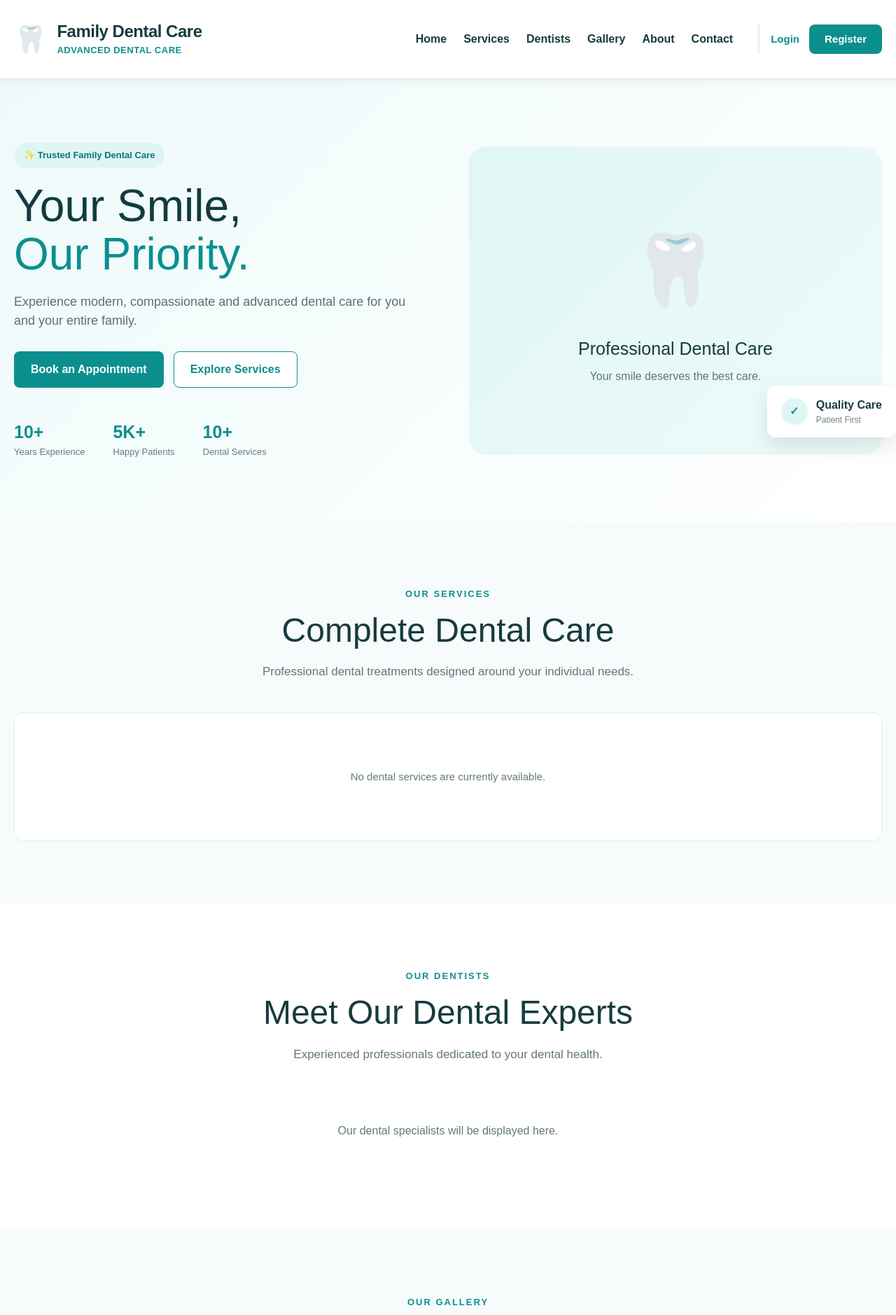
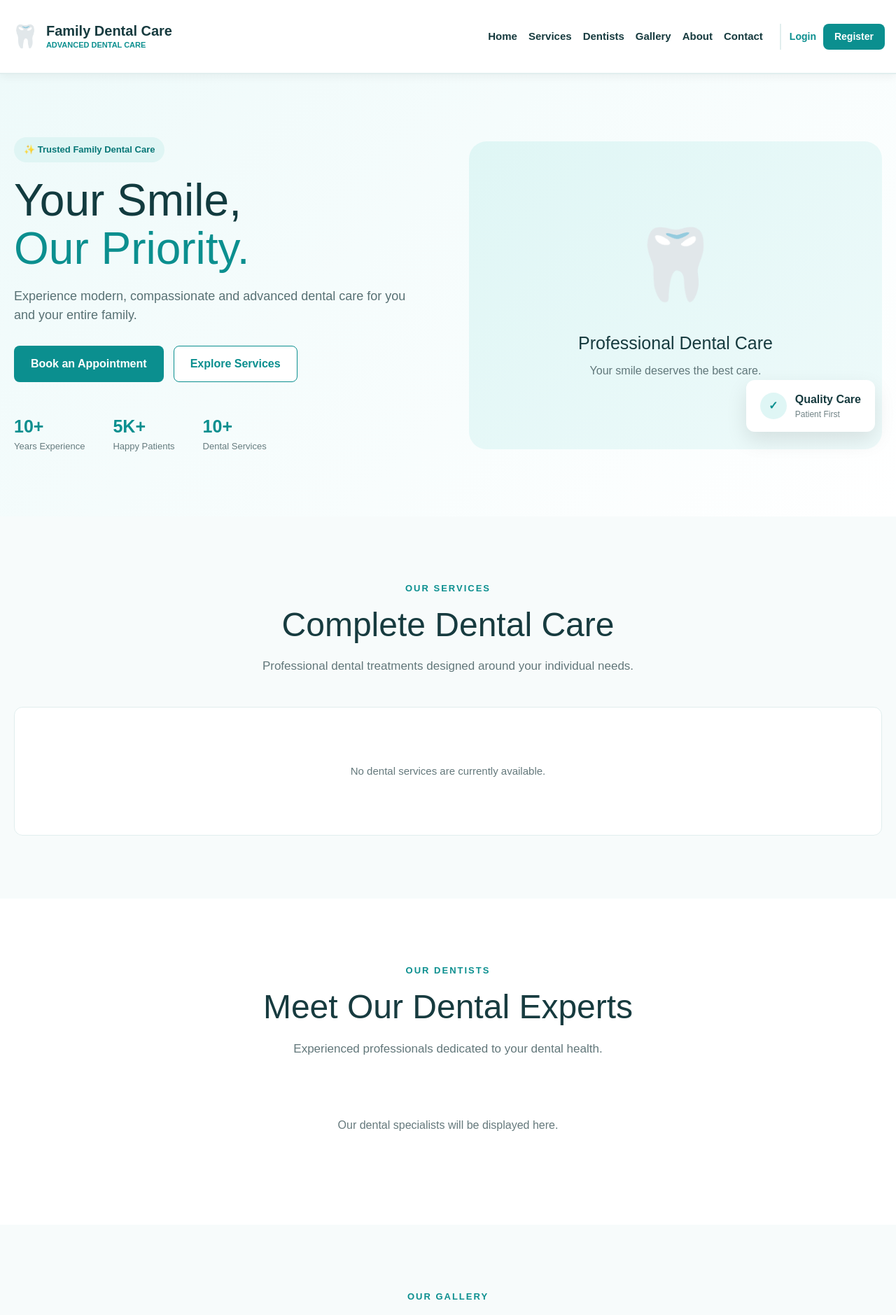
Before and after one commit to Inta-tech/FamilyDentalCare, a Django app: page / in a window 1280 px wide. Shown: the top 1879 px of the page at 70% size. Run offline with Django 5.2, Linux system fonts and the light colour scheme; data that the repository does not hold is empty; some libraries are stand-ins or nearby versions.

Commit message:
Eliminate horizontal scrollbar by tightening header layout and fixing floating card position

```diff
--- a/static/css/style.css
+++ b/static/css/style.css
@@ -302,23 +302,26 @@ section {
     color: #60777a;
 }
 
+/* Fix floating card right offset bug */
 .floating-card {
     position: absolute;
-    right: -20px;
+    right: 10px; /* Changed from -20px to prevent horizontal scrolling */
     bottom: 25px;
-
     display: flex;
     align-items: center;
     gap: 12px;
-
     padding: 16px 20px;
-
     border-radius: 12px;
-
     background: #ffffff;
-
-    box-shadow:
-        0 12px 30px rgba(0, 0, 0, 0.1);
+    box-shadow: 0 12px 30px rgba(0, 0, 0, 0.1);
+}
+
+/* Ensure navbar wrapper stays constrained */
+header, main, footer, section {
+    width: 100% !important;
+    max-width: 100vw !important;
+    box-sizing: border-box !important;
+    overflow-x: hidden !important;
 }
 
 .floating-icon {
--- a/templates/home.html
+++ b/templates/home.html
@@ -37,47 +37,47 @@
 <body>
 
 <!-- ================= NAVBAR ================= -->
-<header class="navbar" style="position: sticky; top: 0; width: 100%; z-index: 1000; background: #ffffff; border-bottom: 2px solid #e1eeee; box-shadow: 0 4px 12px rgba(0, 0, 0, 0.05); padding: 18px 0;">
-    <div class="container nav-container" style="max-width: 1320px; width: 100%; margin: 0 auto; padding: 0 20px; box-sizing: border-box; display: flex; align-items: center; justify-content: space-between;">
+<header class="navbar" style="position: sticky; top: 0; width: 100%; z-index: 1000; background: #ffffff; border-bottom: 2px solid #e1eeee; box-shadow: 0 4px 12px rgba(0, 0, 0, 0.05); padding: 14px 0;">
+    <div class="container nav-container" style="max-width: 100%; width: 100%; margin: 0 auto; padding: 0 16px; box-sizing: border-box; display: flex; align-items: center; justify-content: space-between; flex-wrap: wrap;">
 
-        <!-- Branding (Enlarged Icon & Text) -->
-        <a href="/" class="logo" style="display: flex; align-items: center; gap: 14px; text-decoration: none;">
-            <span class="logo-icon" style="font-size: 38px; line-height: 1;">🦷</span>
+        <!-- Branding -->
+        <a href="/" class="logo" style="display: flex; align-items: center; gap: 10px; text-decoration: none;">
+            <span class="logo-icon" style="font-size: 32px; line-height: 1;">🦷</span>
             <span class="logo-text" style="display: flex; flex-direction: column;">
-                <strong style="font-size: 24px; font-weight: 800; color: #173b3f; line-height: 1.2; letter-spacing: -0.5px;">
+                <strong style="font-size: 20px; font-weight: 800; color: #173b3f; line-height: 1.2;">
                     Family Dental Care
                 </strong>
-                <small style="font-size: 13px; color: #0b8f8f; font-weight: 600; text-transform: uppercase; letter-spacing: 0.5px; margin-top: 2px;">
+                <small style="font-size: 11px; color: #0b8f8f; font-weight: 600; text-transform: uppercase;">
                     Advanced Dental Care
                 </small>
             </span>
         </a>
 
         <!-- Navigation Links & Actions -->
-        <nav class="nav-links" style="display: flex; align-items: center; gap: 24px; flex-wrap: wrap;">
-            <a href="#home" style="font-size: 16px; font-weight: 600; color: #173b3f; text-decoration: none; transition: color 0.2s;">Home</a>
-            <a href="#services" style="font-size: 16px; font-weight: 600; color: #173b3f; text-decoration: none; transition: color 0.2s;">Services</a>
-            <a href="#dentists" style="font-size: 16px; font-weight: 600; color: #173b3f; text-decoration: none; transition: color 0.2s;">Dentists</a>
-            <a href="#gallery" style="font-size: 16px; font-weight: 600; color: #173b3f; text-decoration: none; transition: color 0.2s;">Gallery</a>
-            <a href="#about" style="font-size: 16px; font-weight: 600; color: #173b3f; text-decoration: none; transition: color 0.2s;">About</a>
-            <a href="#contact" style="font-size: 16px; font-weight: 600; color: #173b3f; text-decoration: none; transition: color 0.2s;">Contact</a>
+        <nav class="nav-links" style="display: flex; align-items: center; gap: 16px; flex-wrap: wrap;">
+            <a href="#home" style="font-size: 15px; font-weight: 600; color: #173b3f; text-decoration: none;">Home</a>
+            <a href="#services" style="font-size: 15px; font-weight: 600; color: #173b3f; text-decoration: none;">Services</a>
+            <a href="#dentists" style="font-size: 15px; font-weight: 600; color: #173b3f; text-decoration: none;">Dentists</a>
+            <a href="#gallery" style="font-size: 15px; font-weight: 600; color: #173b3f; text-decoration: none;">Gallery</a>
+            <a href="#about" style="font-size: 15px; font-weight: 600; color: #173b3f; text-decoration: none;">About</a>
+            <a href="#contact" style="font-size: 15px; font-weight: 600; color: #173b3f; text-decoration: none;">Contact</a>
 
             <!-- User Status & Buttons -->
-            <div style="display: flex; align-items: center; gap: 14px; margin-left: 12px; padding-left: 16px; border-left: 2px solid #e1eeee;">
+            <div style="display: flex; align-items: center; gap: 10px; margin-left: 8px; padding-left: 12px; border-left: 2px solid #e1eeee;">
                 {% if user.is_authenticated %}
                     {% if user.is_staff or user.is_superuser %}
-                        <a href="{% url 'dashboard' %}" class="nav-button" style="padding: 10px 22px; font-size: 15px; font-weight: 700; background: #0b8f8f; color: #ffffff; border-radius: 8px; text-decoration: none; transition: background 0.2s;">
+                        <a href="{% url 'dashboard' %}" class="nav-button" style="padding: 8px 16px; font-size: 14px; font-weight: 700; background: #0b8f8f; color: #ffffff; border-radius: 8px; text-decoration: none;">
                             Dashboard
                         </a>
                     {% endif %}
-                    <a href="{% url 'logout' %}" style="font-size: 15px; font-weight: 600; color: #e53e3e; text-decoration: none;">
+                    <a href="{% url 'logout' %}" style="font-size: 14px; font-weight: 600; color: #e53e3e; text-decoration: none;">
                         Logout
                     </a>
                 {% else %}
-                    <a href="{% url 'login' %}" style="font-size: 15px; font-weight: 700; color: #0b8f8f; text-decoration: none;">
+                    <a href="{% url 'login' %}" style="font-size: 14px; font-weight: 700; color: #0b8f8f; text-decoration: none;">
                         Login
                     </a>
-                    <a href="{% url 'register' %}" class="nav-button" style="padding: 10px 22px; font-size: 15px; font-weight: 700; background: #0b8f8f; color: #ffffff; border-radius: 8px; text-decoration: none; transition: background 0.2s;">
+                    <a href="{% url 'register' %}" class="nav-button" style="padding: 8px 16px; font-size: 14px; font-weight: 700; background: #0b8f8f; color: #ffffff; border-radius: 8px; text-decoration: none;">
                         Register
                     </a>
                 {% endif %}
```
